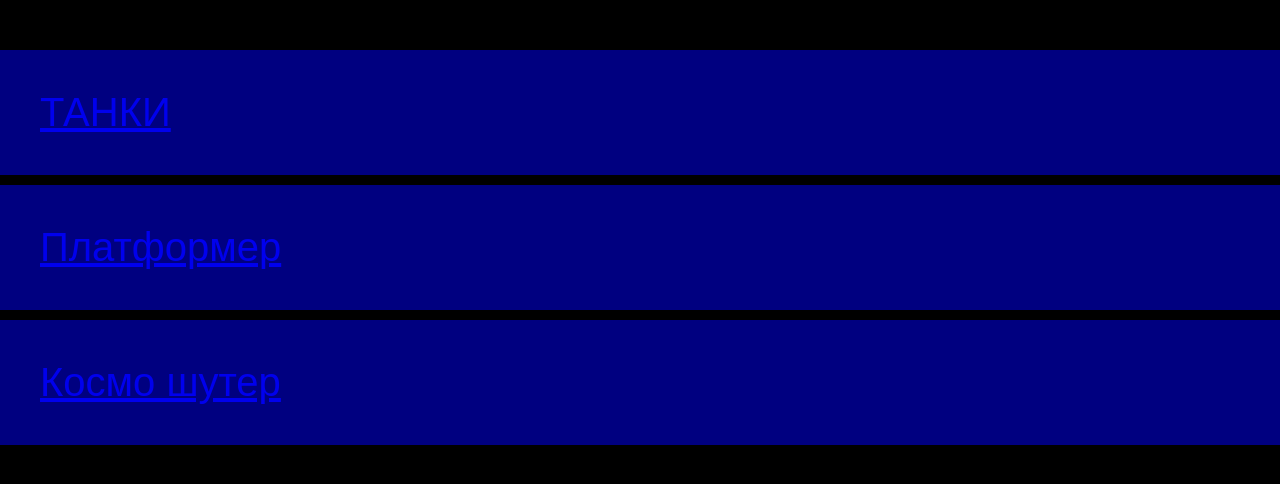
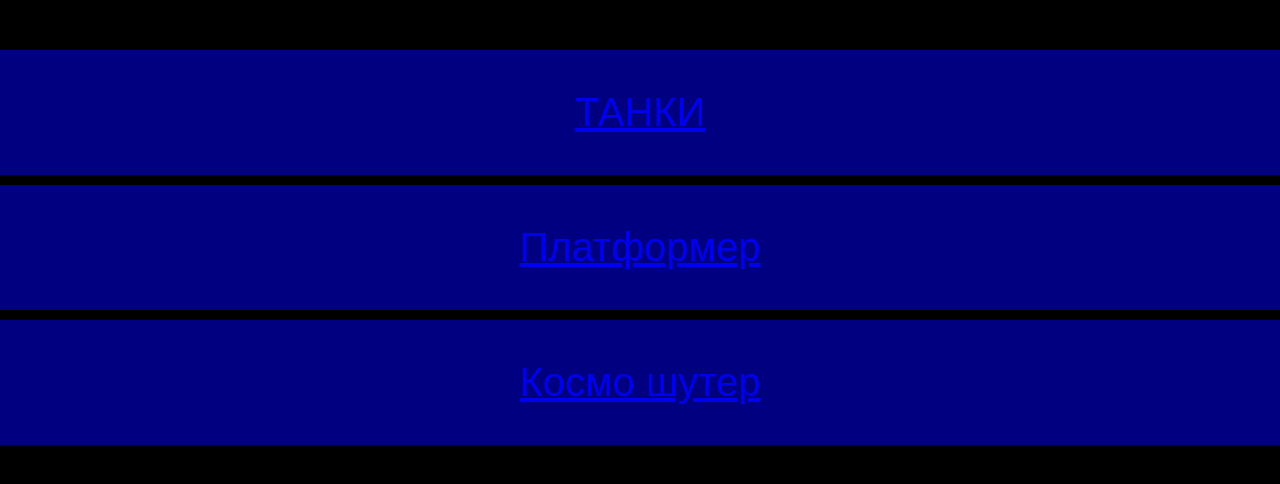
Before and after one commit to AlexandrKoteyko/Webproject, a plain HTML site: page index.html in a window 1280 px wide. Drawn offline with Linux system fonts and the light colour scheme.

Commit message:
Refactor project styles for improved layout and alignment

```diff
--- a/style.css
+++ b/style.css
@@ -15,9 +15,11 @@ header {
 .project {
     background-color: navy;
     font-size: 40px;
-    color:white;
+    color: white;
     padding: 40px;
-    align:center;
+    text-align: center;
     margin-top: 10px;
-    justify-content: wrap;
+    display: flex;
+    flex-wrap: wrap;
+    justify-content: center;
 }
```
